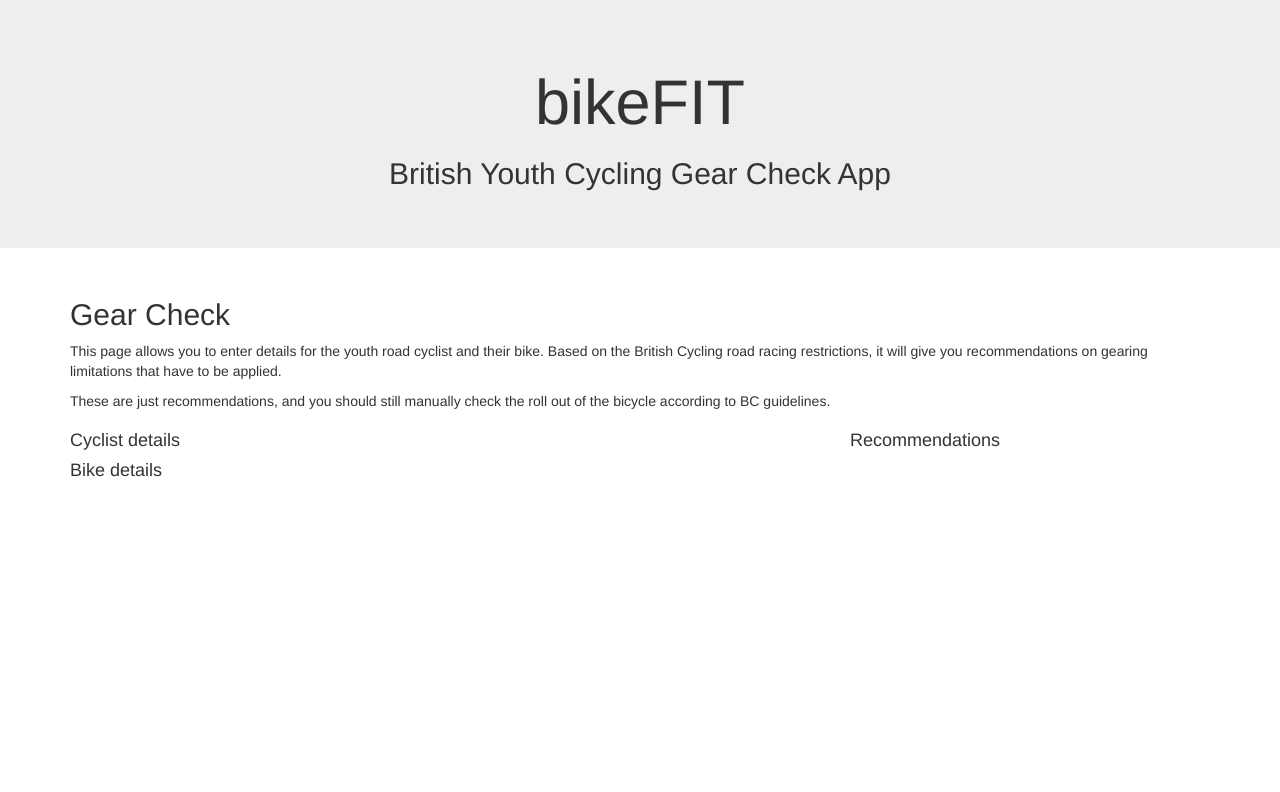
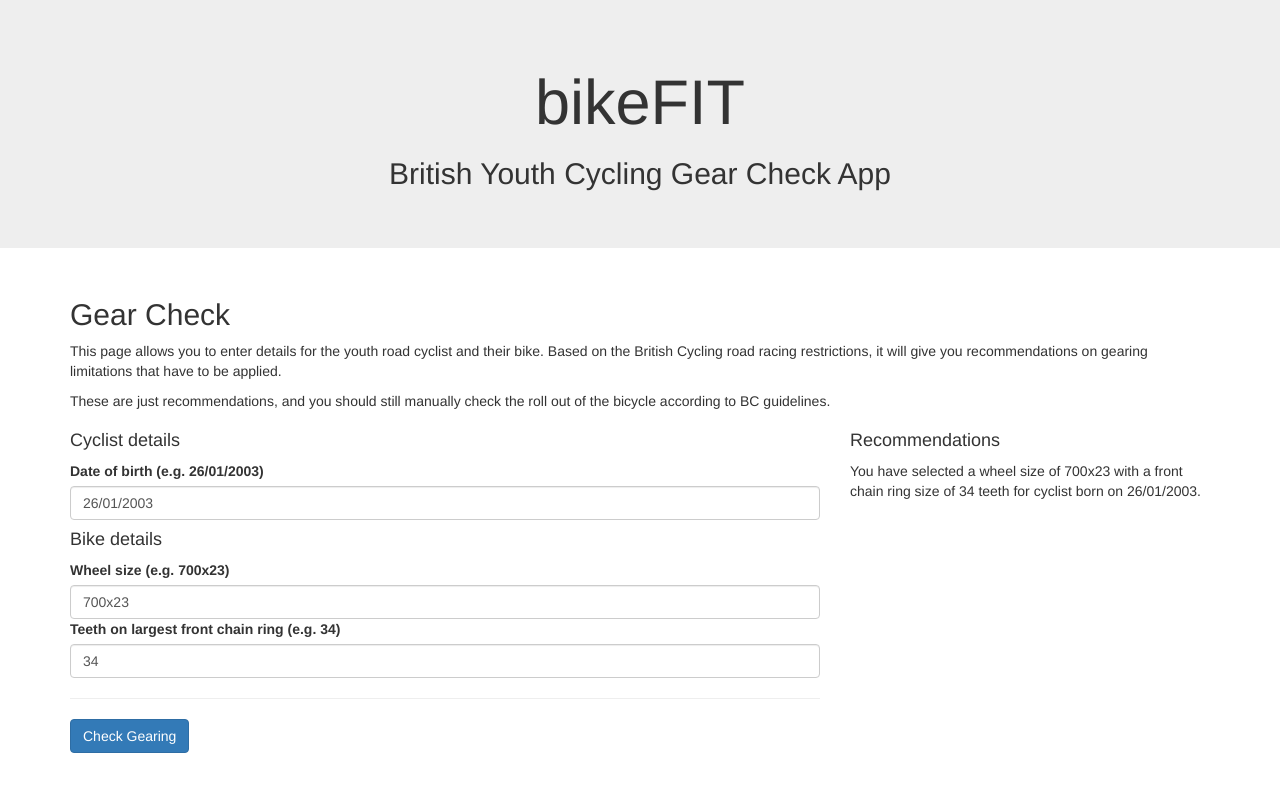
Before and after one commit to pgmoir/bikefit, an Angular app: page / in a window 1280 px wide. Shown: the top 792 px of the page. Built offline with nearby package versions, Linux system fonts and the light colour scheme.

Commit message:
Basic gear check form entry with defaults

```diff
--- a/src/app/app.module.ts
+++ b/src/app/app.module.ts
@@ -1,5 +1,6 @@
 import { BrowserModule } from '@angular/platform-browser';
 import { NgModule } from '@angular/core';
+import { FormsModule } from '@angular/forms';
 
 import { AppComponent } from './app.component';
 import { GearCheckComponent } from './gear-check/gear-check.component';
@@ -10,7 +11,8 @@
     GearCheckComponent
   ],
   imports: [
-    BrowserModule
+    BrowserModule,
+    FormsModule
   ],
   providers: [],
   bootstrap: [AppComponent]
--- a/src/app/gear-check/gear-check.component.html
+++ b/src/app/gear-check/gear-check.component.html
@@ -6,9 +6,18 @@
   </div>
   <div class="col-sm-8">
     <h4>Cyclist details</h4>
+    <label for="dateOfBirth">Date of birth (e.g. 26/01/2003)</label>
+    <input type="text" name="dateOfBirth" class="form-control" [(ngModel)]="dateOfBirth" />
     <h4>Bike details</h4>
+    <label for="wheelSize">Wheel size (e.g. 700x23)</label>
+    <input type="text" name="wheelSize" class="form-control" [(ngModel)]="wheelSize" />
+    <label for="chainRingSize">Teeth on largest front chain ring (e.g. 34)</label>
+    <input type="text" name="chainRingSize" class="form-control" [(ngModel)]="chainRingSize" />
+    <hr>
+    <button class="btn btn-primary" (click)="checkGearing()">Check Gearing</button>
   </div>
   <div class="col-sm-4">
     <h4>Recommendations</h4>
+    <p>You have selected a wheel size of {{ wheelSize }} with a front chain ring size of {{ chainRingSize }} teeth for cyclist born on {{ dateOfBirth }}.</p>
   </div>
 </div>
--- a/src/app/gear-check/gear-check.component.ts
+++ b/src/app/gear-check/gear-check.component.ts
@@ -6,10 +6,16 @@
   styleUrls: ['./gear-check.component.css']
 })
 export class GearCheckComponent implements OnInit {
+  dateOfBirth: string;
+  wheelSize: string;
+  chainRingSize: number;
 
   constructor() { }
 
   ngOnInit() {
+    this.dateOfBirth = '26/01/2003';
+    this.wheelSize = '700x23';
+    this.chainRingSize = 34;
   }
 
 }
```
